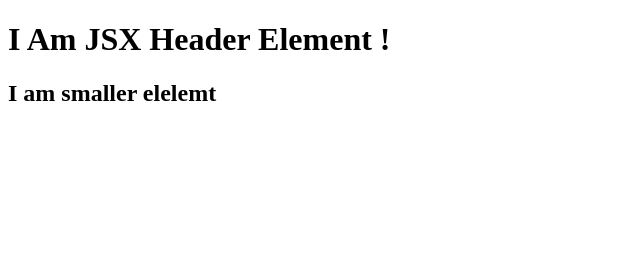
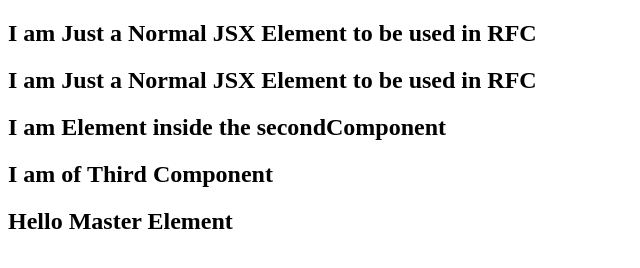
Before and after one commit to peelarajkumar/ReactPractice, a React app: page / in a window 1280 px wide. Shown: the whole page, without its empty margins (0-640 px from the left). Built offline with nearby package versions, Linux system fonts and the light colour scheme.

Commit message:
Playing with Elements , Components and JSX

```diff
--- a/ReactElement.js
+++ b/ReactElement.js
@@ -1,12 +1,18 @@
 import React from "react";
 import ReactDOM from "react-dom/client";
+
+// we can access elemnt in another element and component
 
 const normalElement = React.createElement("h1",{"id":"normalhead"},"I am Just Normal Element");
 
 const JSXelement = ([<h1 id="JSX Elemet">I Am JSX Header Element !</h1>,<h2> I am smaller elelemt</h2>]);
 
+const childElement = (<h1 id="childelem">I am Child Element</h1>)
+
+const parentElement = ( <div>{[childElement,JSXelement]} <h1 id="parentelem">I am a Parent Element</h1> </div>)
+
 
 //JSX => Babel => React.createElement => renders (root.render) => HTML Element
 
 const root = ReactDOM.createRoot(document.getElementById('root'));
-root.render(JSXelement);
+root.render(parentElement);
--- /dev/null
+++ b/ReactFunctionalComponent.js
@@ -0,0 +1,34 @@
+import React from "react";
+import ReactDOM from "react-dom/client";
+// we can access Componnet in another element and component
+
+let myelement = (<h2 id="elementjsx" className="rfc">I am Just a Normal JSX Element to be used in RFC</h2>);
+
+const FirstComponent = ()=>{
+    // A RFC Is just a JS Function which retruns A ReactElement
+    return myelement
+}
+
+const SecondComponent = ()=>{
+    return (<div>
+        <FirstComponent/>
+        <h2>I am Element inside the secondComponent</h2>
+    </div>)
+}
+
+const ThirdComponent =()=>{
+    return (<div id="ThirdComponent">
+        <FirstComponent/>
+        <SecondComponent />
+        <h2>I am of Third Component</h2>
+    </div>)
+}
+
+const masterElem = (<div id="masterelem">
+    {<ThirdComponent/>}
+    <h2>Hello Master Element</h2></div>)
+
+const root = ReactDOM.createRoot(document.getElementById("root"));
+root.render(masterElem)
+// root.render(<FirstComponent></FirstComponent>)
+//root.render(FirstComponent())
--- a/index.html
+++ b/index.html
@@ -9,5 +9,6 @@
 <body>
 <div id="root"></div>
 <script  type="module"  src="/ReactElement.js" > </script>
+<script  type="module"  src="/ReactFunctionalComponent.js" > </script>
 </body>
 </html>
```
Also changed, not shown: Readme.md, dist/index.html.
